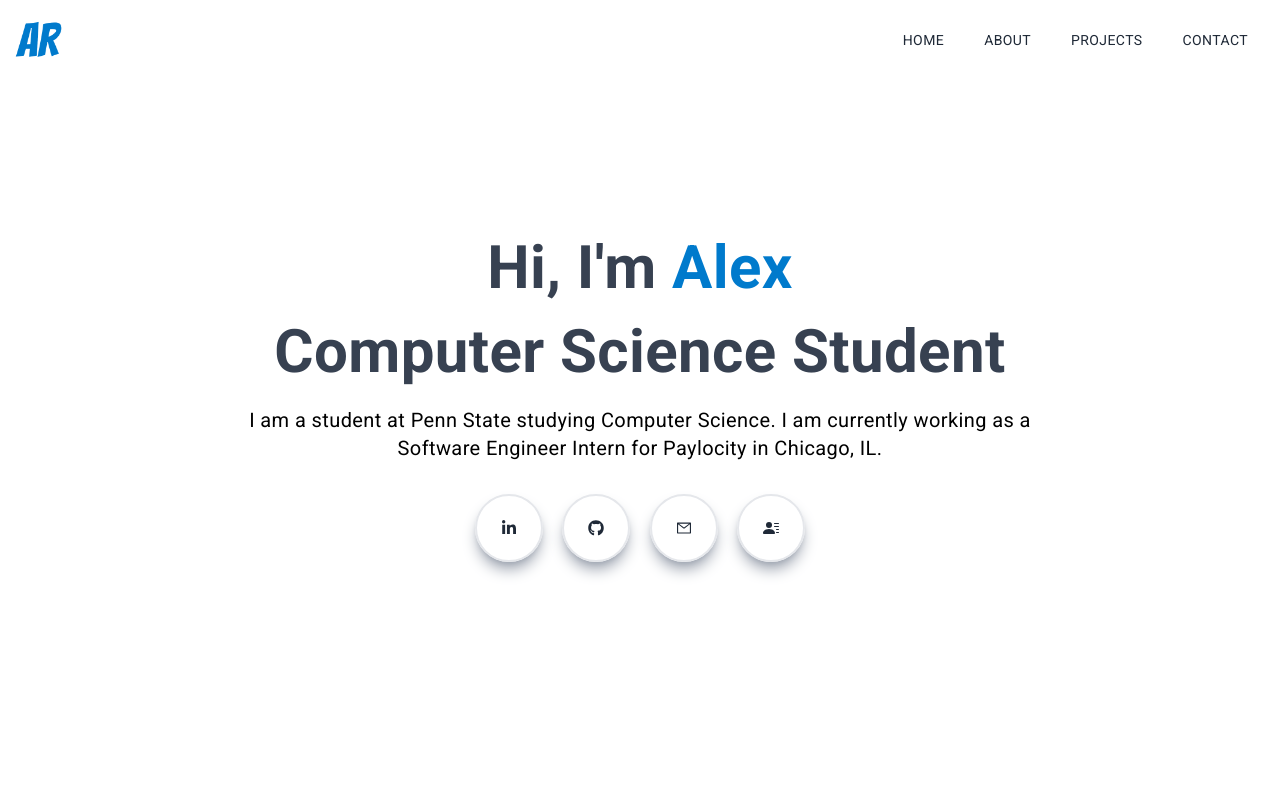
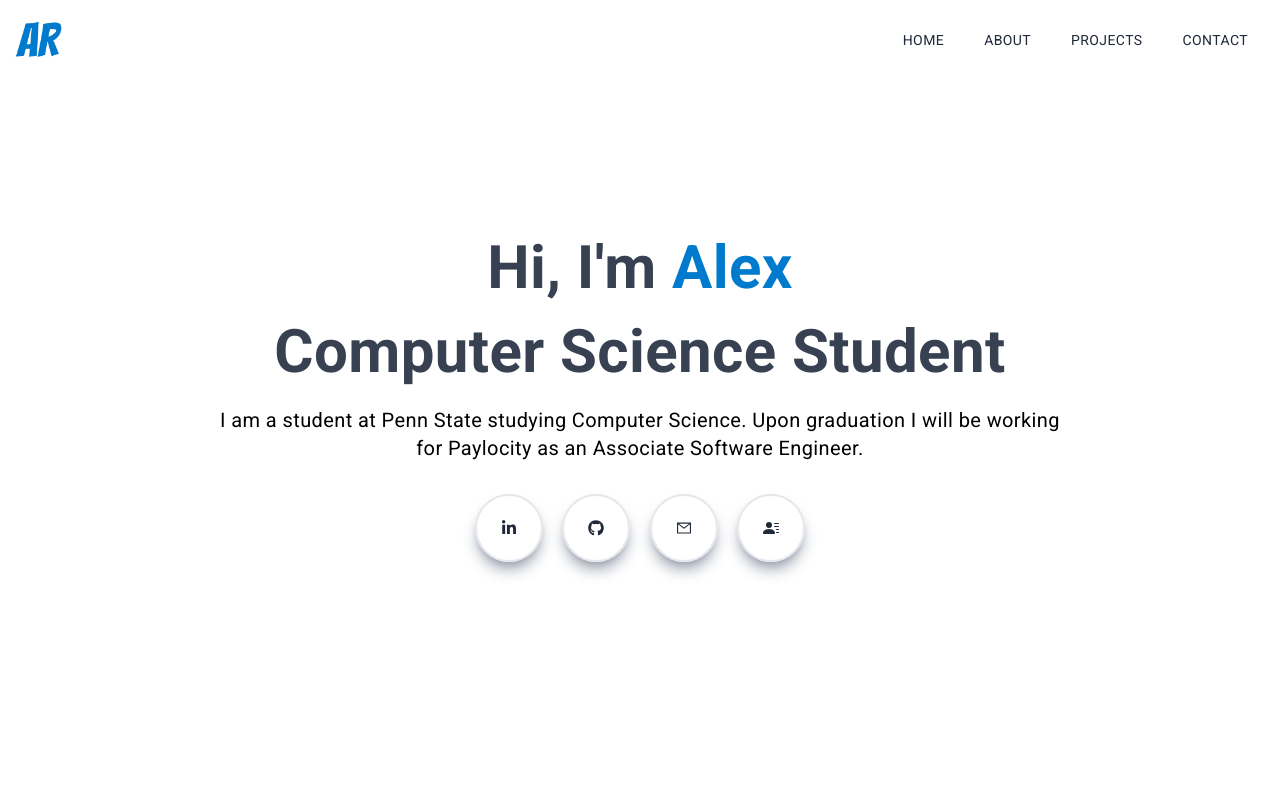
Before and after one commit to alexryan15/alexryan.pro, a Next.js app: page / in a window 1280 px wide. Shown: the top 800 px of the page. Built offline with nearby package versions, Linux system fonts and the light colour scheme.

Commit message:
added spam filtering and updated bio

```diff
--- a/components/Contact.jsx
+++ b/components/Contact.jsx
@@ -1,7 +1,6 @@
 import React, { useState } from "react";
 
 const Contact = () => {
-
   const [name, setName] = useState("");
   const [email, setEmail] = useState("");
   const [message, setMessage] = useState("");
@@ -21,6 +20,11 @@ const Contact = () => {
               >
                 <div className="gap-4 w-full py-2">
                   <div className="flex flex-col">
+                    <input
+                      type="hidden"
+                      name="_gotcha"
+                      className="hidden !important"
+                    />
                     <label className="uppercase text-sm py-2">Name</label>
                     <input
                       className="border-2 rounded-lg p-3 flex border-gray-300 focus:outline-none focus:border-HIGHLIGHT"
--- a/components/Main.jsx
+++ b/components/Main.jsx
@@ -13,9 +13,9 @@ const Main = () => {
           </h1>
           <h1 className="py-2 text-gray-700">Computer Science Student</h1>
           <p className="py-4 text-black max-w-[70%] m-auto font-normal text-xl">
-            I am a student at Penn State studying Computer Science. I am
-            currently working as a Software Engineer Intern for Paylocity in
-            Chicago, IL.
+            I am a student at Penn State studying Computer Science. Upon
+            graduation I will be working for Paylocity as an Associate Software
+            Engineer.
           </p>
           {/* Social Links */}
           <div className="flex items-center justify-between max-w-[330px] m-auto py-4">
```
